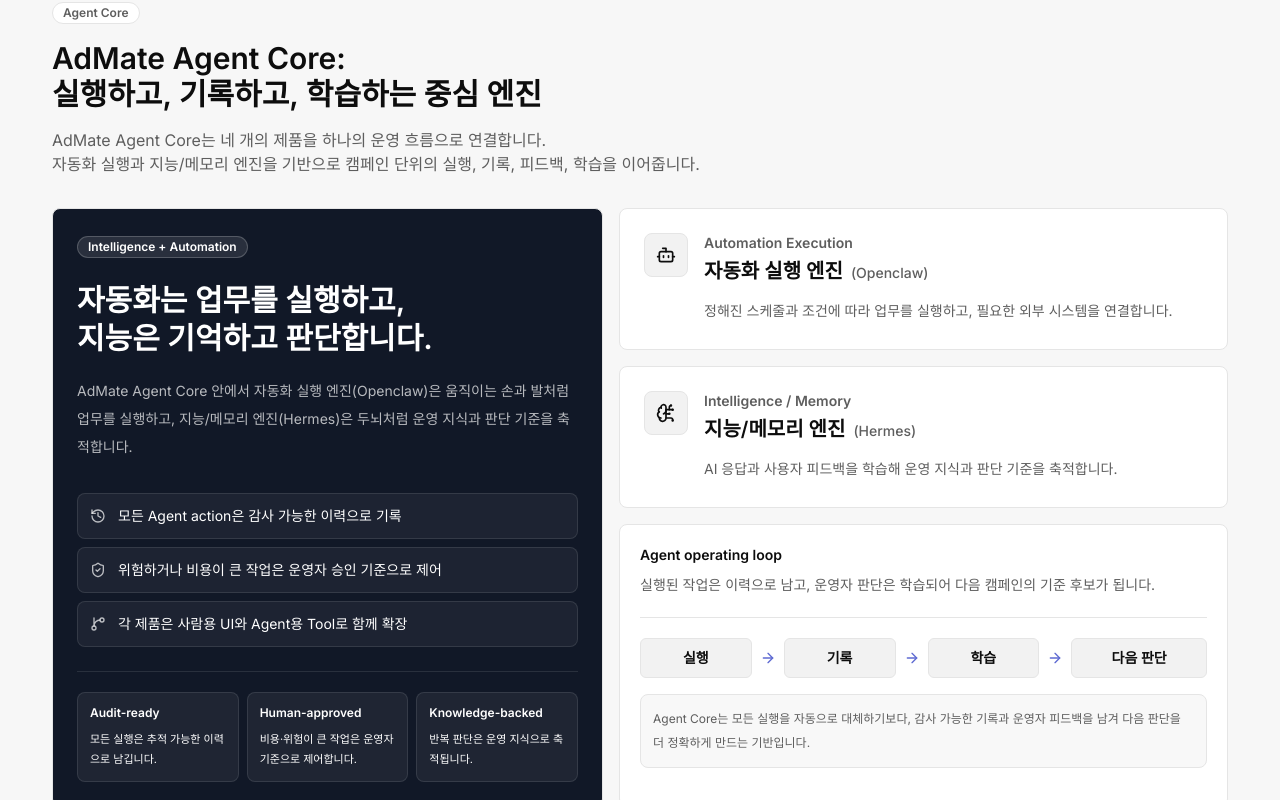
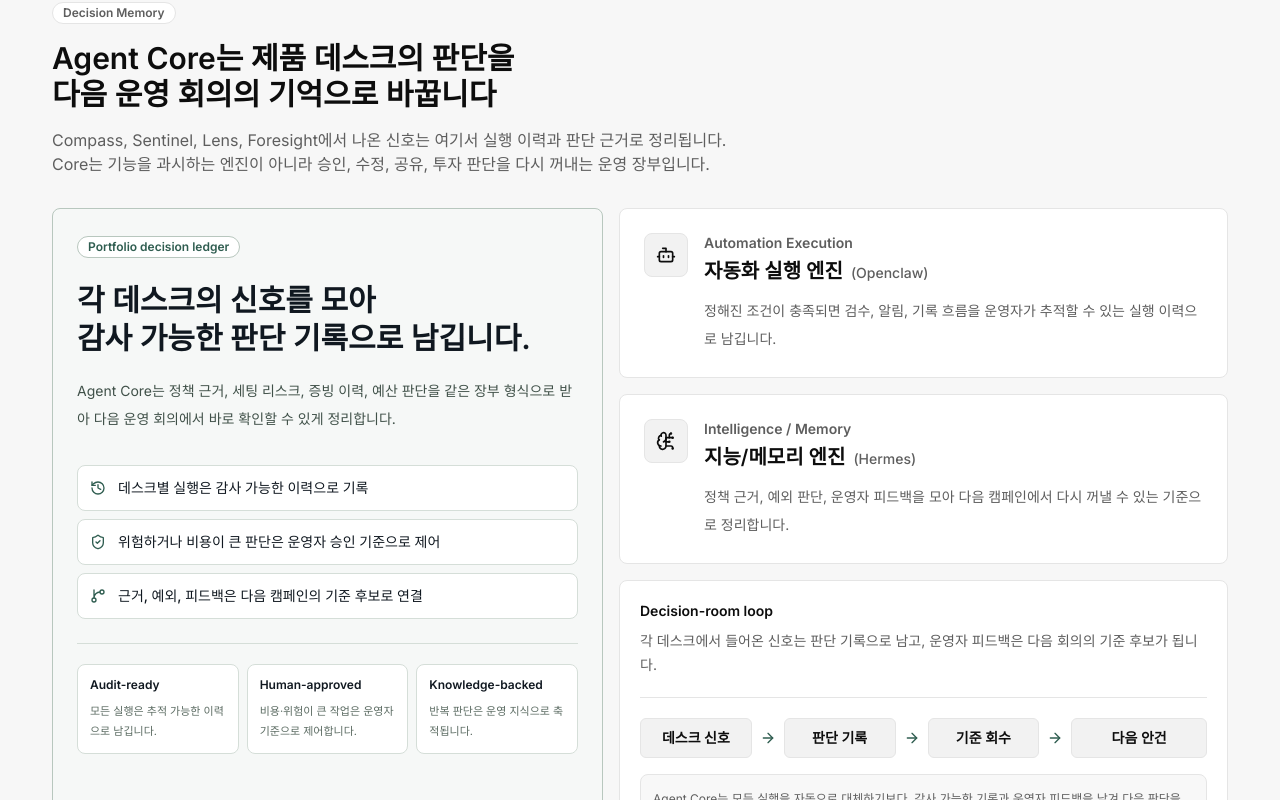
Before and after one commit to Jhongjin/admate-homepage, a Next.js app: page / in a window 1280 px wide. Shown: the part 7240-8040 px from the top of the page. Built offline with nearby package versions, Linux system fonts and the light colour scheme.

Commit message:
feat: reframe homepage decision memory

```diff
--- a/src/components/home/AgentCoreSection.tsx
+++ b/src/components/home/AgentCoreSection.tsx
@@ -7,11 +7,11 @@
 
 import { SectionHeading } from "./SectionHeading"
 
-const loopSteps = ["실행", "기록", "학습", "다음 판단"]
+const loopSteps = ["데스크 신호", "판단 기록", "기준 회수", "다음 안건"]
 
 const engineCopy: Record<string, string> = {
-  Openclaw: "정해진 스케줄과 조건에 따라 업무를 실행하고, 필요한 외부 시스템을 연결합니다.",
-  Hermes: "AI 응답과 사용자 피드백을 학습해 운영 지식과 판단 기준을 축적합니다.",
+  Openclaw: "정해진 조건이 충족되면 검수, 알림, 기록 흐름을 운영자가 추적할 수 있는 실행 이력으로 남깁니다.",
+  Hermes: "정책 근거, 예외 판단, 운영자 피드백을 모아 다음 캠페인에서 다시 꺼낼 수 있는 기준으로 정리합니다.",
 }
 
 const corePrinciples = [
@@ -34,58 +34,58 @@
     <section id="agent-core" className="border-b border-border bg-background py-20">
       <div className="section-shell">
         <SectionHeading
-          eyebrow="Agent Core"
+          eyebrow="Decision Memory"
           title={
             <>
-              <span className="block">AdMate Agent Core:</span>
-              <span className="block">실행하고, 기록하고, 학습하는 중심 엔진</span>
+              <span className="block">Agent Core는 제품 데스크의 판단을</span>
+              <span className="block">다음 운영 회의의 기억으로 바꿉니다</span>
             </>
           }
           description={
             <>
               <span className="block">
-                AdMate Agent Core는 네 개의 제품을 하나의 운영 흐름으로 연결합니다.
+                Compass, Sentinel, Lens, Foresight에서 나온 신호는 여기서 실행 이력과 판단 근거로 정리됩니다.
               </span>
               <span className="block">
-                자동화 실행과 지능/메모리 엔진을 기반으로 캠페인 단위의 실행, 기록, 피드백, 학습을 이어줍니다.
+                Core는 기능을 과시하는 엔진이 아니라 승인, 수정, 공유, 투자 판단을 다시 꺼내는 운영 장부입니다.
               </span>
             </>
           }
         />
 
         <div className="grid gap-4 lg:grid-cols-[0.95fr_1.05fr]">
-          <Card className="overflow-hidden bg-[#111827] text-white">
+          <Card className="overflow-hidden border-[#B8C7BE] bg-[#F6F8F7] text-[#101820]">
             <CardContent className="p-6">
-              <Badge variant="outline" className="border-white/20 bg-white/10 text-white">
-                Intelligence + Automation
+              <Badge variant="outline" className="border-[#B8C7BE] bg-white text-[#2F5D50]">
+                Portfolio decision ledger
               </Badge>
               <h3 className="mt-6 text-3xl font-semibold leading-tight">
-                <span className="block">자동화는 업무를 실행하고,</span>
-                <span className="block">지능은 기억하고 판단합니다.</span>
+                <span className="block">각 데스크의 신호를 모아</span>
+                <span className="block">감사 가능한 판단 기록으로 남깁니다.</span>
               </h3>
-              <p className="mt-5 text-sm leading-7 text-white/70">
-                AdMate Agent Core 안에서 자동화 실행 엔진(Openclaw)은 움직이는 손과 발처럼 업무를 실행하고,
-                지능/메모리 엔진(Hermes)은 두뇌처럼 운영 지식과 판단 기준을 축적합니다.
+              <p className="mt-5 text-sm leading-7 text-[#405149]">
+                Agent Core는 정책 근거, 세팅 리스크, 증빙 이력, 예산 판단을 같은 장부 형식으로 받아
+                다음 운영 회의에서 바로 확인할 수 있게 정리합니다.
               </p>
 
               <div className="mt-8 grid gap-2">
                 {[
-                  { label: "모든 Agent action은 감사 가능한 이력으로 기록", icon: History },
-                  { label: "위험하거나 비용이 큰 작업은 운영자 승인 기준으로 제어", icon: ShieldCheck },
-                  { label: "각 제품은 사람용 UI와 Agent용 Tool로 함께 확장", icon: GitBranch },
+                  { label: "데스크별 실행은 감사 가능한 이력으로 기록", icon: History },
+                  { label: "위험하거나 비용이 큰 판단은 운영자 승인 기준으로 제어", icon: ShieldCheck },
+                  { label: "근거, 예외, 피드백은 다음 캠페인의 기준 후보로 연결", icon: GitBranch },
                 ].map((item) => (
-                  <div key={item.label} className="flex items-center gap-3 rounded-lg border border-white/10 bg-white/5 p-3 text-sm">
-                    <item.icon className="h-4 w-4 text-white/70" aria-hidden="true" />
+                  <div key={item.label} className="flex items-center gap-3 rounded-lg border border-[#D5DED8] bg-white p-3 text-sm font-medium text-[#101820]">
+                    <item.icon className="h-4 w-4 text-[#2F5D50]" aria-hidden="true" />
                     {item.label}
                   </div>
                 ))}
               </div>
 
-              <div className="mt-6 grid gap-2 border-t border-white/10 pt-5 sm:grid-cols-3">
+              <div className="mt-6 grid gap-2 border-t border-[#D5DED8] pt-5 sm:grid-cols-3">
                 {corePrinciples.map((principle) => (
-                  <div key={principle.label} className="rounded-lg border border-white/10 bg-white/[0.06] p-3">
-                    <div className="text-xs font-semibold text-white">{principle.label}</div>
-                    <p className="mt-2 text-[11px] leading-5 text-white/58">{principle.description}</p>
+                  <div key={principle.label} className="rounded-lg border border-[#D5DED8] bg-white p-3">
+                    <div className="text-xs font-semibold text-[#101820]">{principle.label}</div>
+                    <p className="mt-2 text-[11px] leading-5 text-[#5B6B62]">{principle.description}</p>
                   </div>
                 ))}
               </div>
@@ -117,9 +117,9 @@
 
             <Card className="flex flex-col p-5">
               <div>
-                <div className="text-sm font-semibold">Agent operating loop</div>
+                <div className="text-sm font-semibold">Decision-room loop</div>
                 <p className="mt-2 text-sm leading-6 text-muted-foreground">
-                  실행된 작업은 이력으로 남고, 운영자 판단은 학습되어 다음 캠페인의 기준 후보가 됩니다.
+                  각 데스크에서 들어온 신호는 판단 기록으로 남고, 운영자 피드백은 다음 회의의 기준 후보가 됩니다.
                 </p>
               </div>
               <Separator className="my-5" />
@@ -130,7 +130,7 @@
                       {step}
                     </div>
                     {index < loopSteps.length - 1 ? (
-                      <ArrowRight className="hidden h-4 w-4 shrink-0 text-[#5E6AD2] sm:block" aria-hidden="true" />
+                      <ArrowRight className="hidden h-4 w-4 shrink-0 text-[#2F5D50] sm:block" aria-hidden="true" />
                     ) : null}
                   </div>
                 ))}
```
